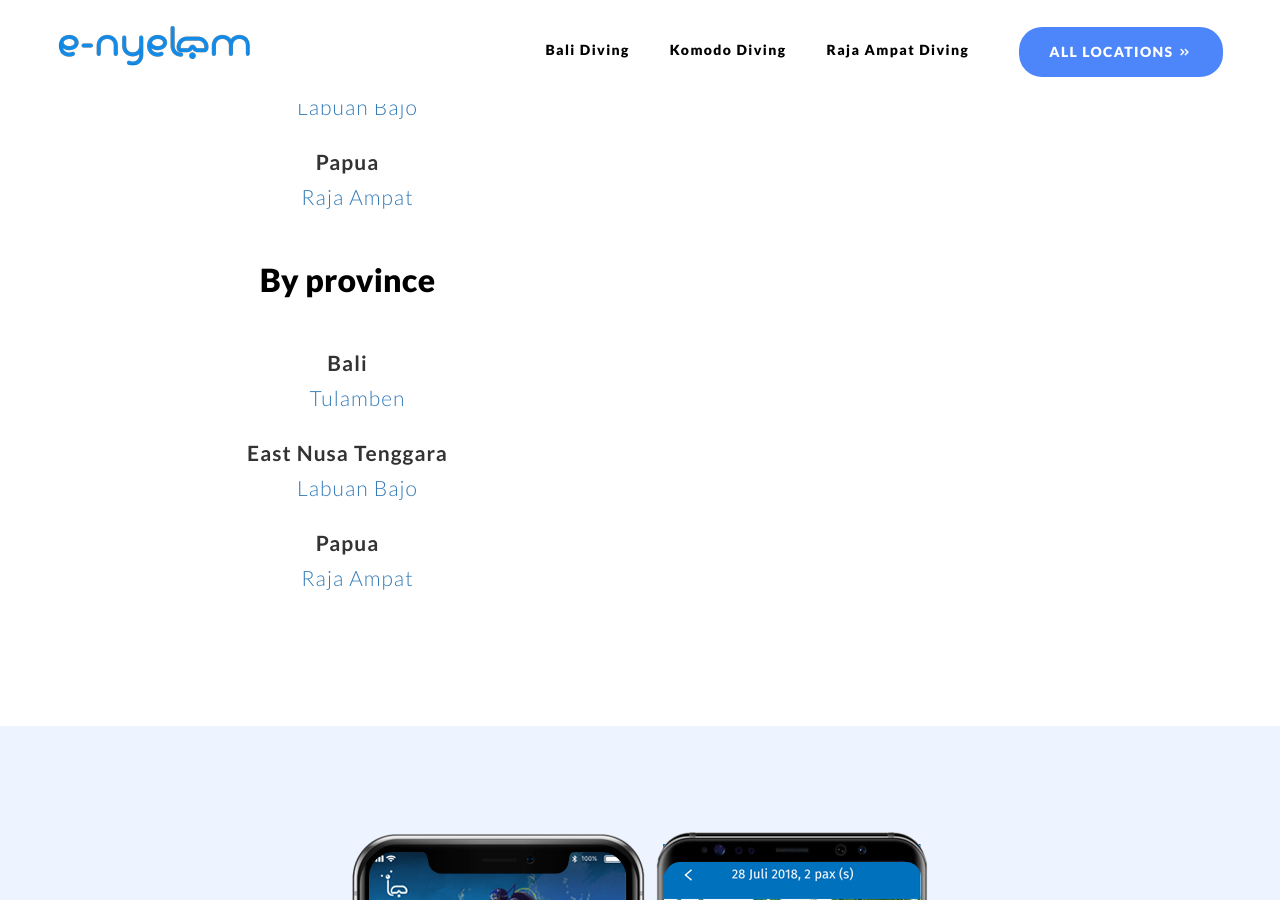
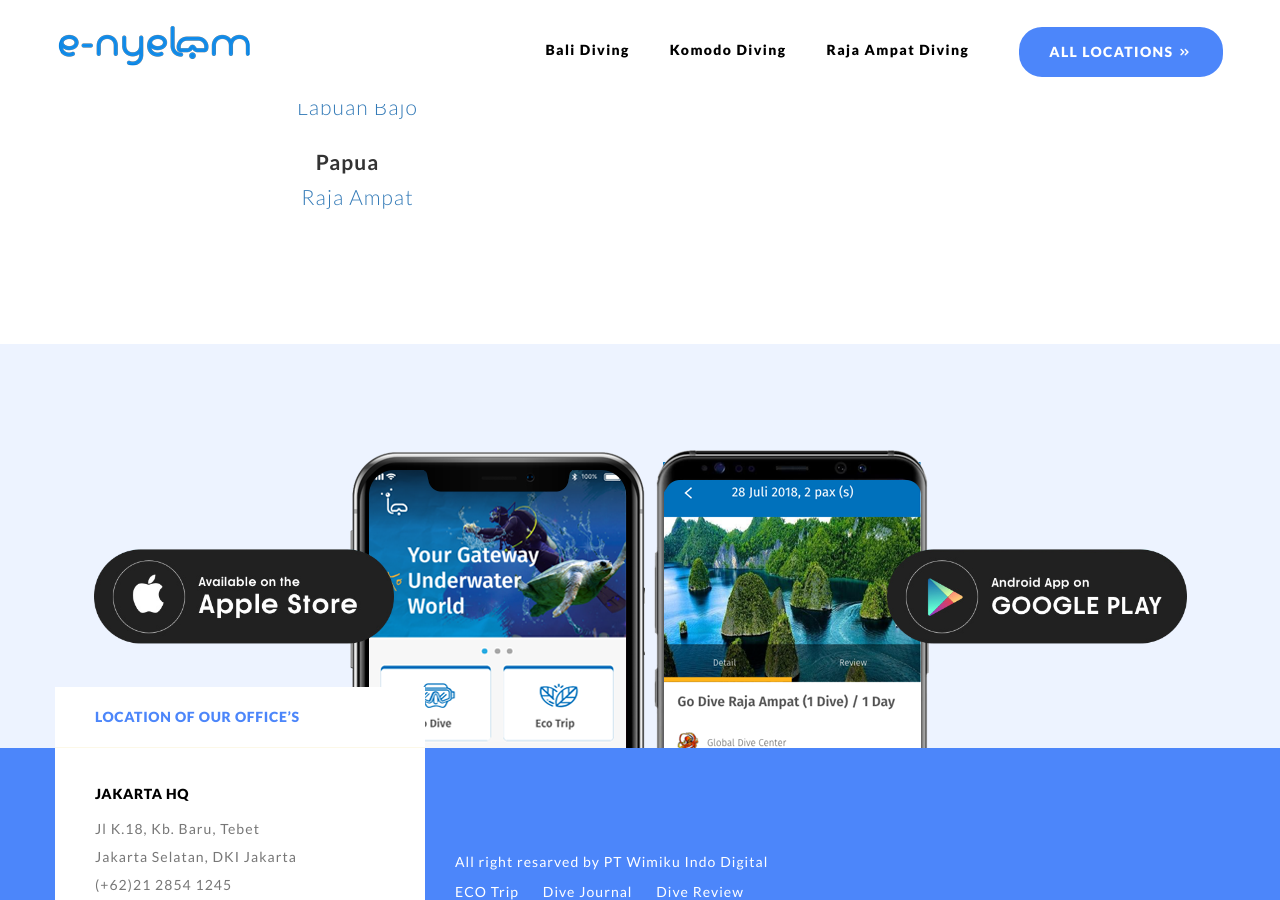
Before and after one commit to kemtol/nyelam, a Jekyll site: the page built from laman/spots/scuba-diving-in-indonesia.md, in a window 1280 px wide and 900 px high, scrolled down 2775 px. Built offline with Jekyll 4.4.1, drawn with Linux system fonts in a browser that asks for light colours; some web fonts are replaced.

Commit message:
Update scuba-diving-in-indonesia.md

```diff
--- a/laman/spots/scuba-diving-in-indonesia.md
+++ b/laman/spots/scuba-diving-in-indonesia.md
@@ -16,12 +16,3 @@ is_directory: true
   * [Labuan Bajo](/scuba-diving-komodo.html)
 * **Papua**
   * [Raja Ampat](/scuba-diving-rajaampat.html)
-
-## By province
-
-* **Bali**
-  * [Tulamben](/scuba-diving-bali.html)
-* **East Nusa Tenggara**
-  * [Labuan Bajo](/scuba-diving-komodo.html)
-* **Papua**
-  * [Raja Ampat](/scuba-diving-rajaampat.html)
```
